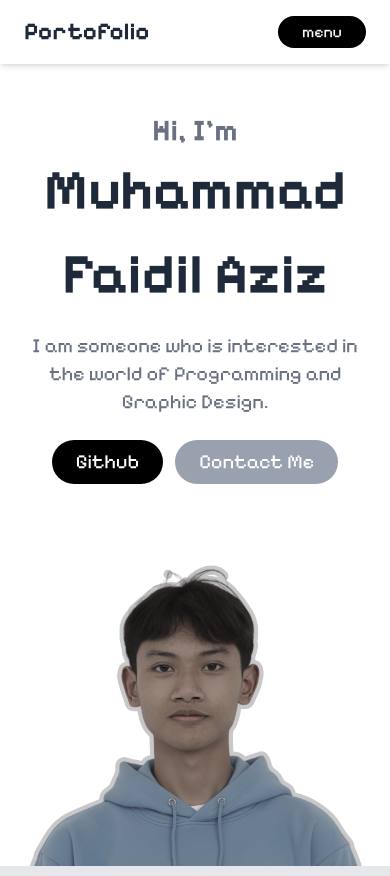
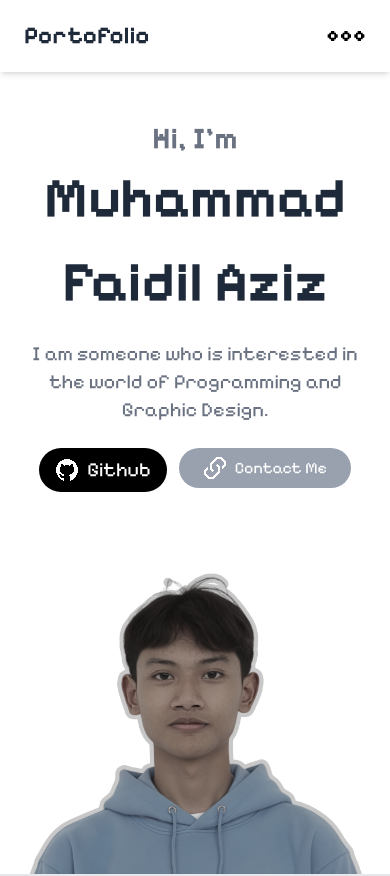
Before and after one commit to fadilaziz/My-Portofolio, a plain HTML site: page index.html in a window 390 px wide. Shown: the top 876 px of the page. Drawn offline with nearby package versions, Linux system fonts and the light colour scheme; a web font is replaced by a local one.

Commit message:
new icon

```diff
--- a/index.html
+++ b/index.html
@@ -71,17 +71,17 @@
                 </div>
             </div>
             <hr class="mb-3 text-gray-500">
-          <li><a href="#home" class="float text-lg text-white hover:text-black md:text-gray-500 lg:text-gray-500">Home</a></li>
-          <li><a href="#about" class="float text-lg text-white hover:text-black md:text-gray-500 lg:text-gray-500">About</a></li>
-          <li><a href="#skill" class="float text-lg text-white hover:text-black md:text-gray-500 lg:text-gray-500">Skill</a></li>
-          <li><a href="#creation" class="float text-lg text-white hover:text-black md:text-gray-500 lg:text-gray-500">Creation</a></li>
-          <li><a href="https://wa.me/6281917536832?text=Halo%20saya%20tertarik%20dengan%portofolio%20Anda">
+              <li><a href="#home" class="float text-lg text-white hover:text-black md:text-gray-500 lg:text-gray-500">Home</a></li>
+              <li><a href="#about" class="float text-lg text-white hover:text-black md:text-gray-500 lg:text-gray-500">About</a></li>
+              <li><a href="#skill" class="float text-lg text-white hover:text-black md:text-gray-500 lg:text-gray-500">Skill</a></li>
+              <li><a href="#creation" class="float text-lg text-white hover:text-black md:text-gray-500 lg:text-gray-500">Creation</a></li>
+              <li><a href="https://wa.me/6281917536832?text=Halo%20saya%20tertarik%20dengan%portofolio%20Anda">
               <button class="text-lg hidden mt-3  bg-black color-white text-white px-4 py-2 rounded-full lg:block">Contact Me</button>
             </a>
           </li>
         </ul>
       </div>
-      <button class="bg-black px-6 py-1 rounded-full text-white md:hidden lg:hidden" id="menu" onclick="toggleMenu()" class="md:hidden">menu</button>
+      <button class="rounded-full text-white md:hidden lg:hidden" class="md:hidden"><img class="w-10" onclick="toggleMenu()" id="menu" src="img/ellipses-horizontal.svg" alt=""></button>
     </nav>
 
     <!---Hero Section-->
@@ -93,8 +93,8 @@
           I am someone who is interested in the world of Programming and Graphic Design.
         </p>
         <div class="w-full flex gap-3 align-middle justify-center md:justify-start lg:justify-start">
-            <a href="https://github.com/fadilaziz"><button class="text-xl mt-6 bg-black px-6 text-white px-4 py-2 rounded-full">Github</button></a>
-            <a href="https://wa.me/6281917536832?text=Halo%20saya%20tertarik%20dengan%portofolio%20Anda"><button class="text-xl mt-6 bg-gray-400 px-6 text-white px-4 py-2 rounded-full lg:hidden">Contact Me</button></a>
+            <a href="https://github.com/fadilaziz"><button class="text-xl mt-6 bg-black px-4 text-white px-4 py-2 rounded-full flex gap-2 items-center"><img class="w-6 brightness-0 invert" src="img/github.svg" alt="">Github</button></a>
+            <a href="https://wa.me/6281917536832?text=Halo%20saya%20tertarik%20dengan%portofolio%20Anda"><button class="flex items-center gap-2  mt-6 bg-gray-400 px-6 text-white px-4 py-2 rounded-full lg:hidden"><img class="w-6 brightness-0 invert" src="img/link.svg" alt="">Contact Me</button></a>
         </div>
       </div>
       <div>
```
Also changed, not shown: img/ellipses-horizontal.svg (added), img/github.svg (added), img/link.svg (added).
